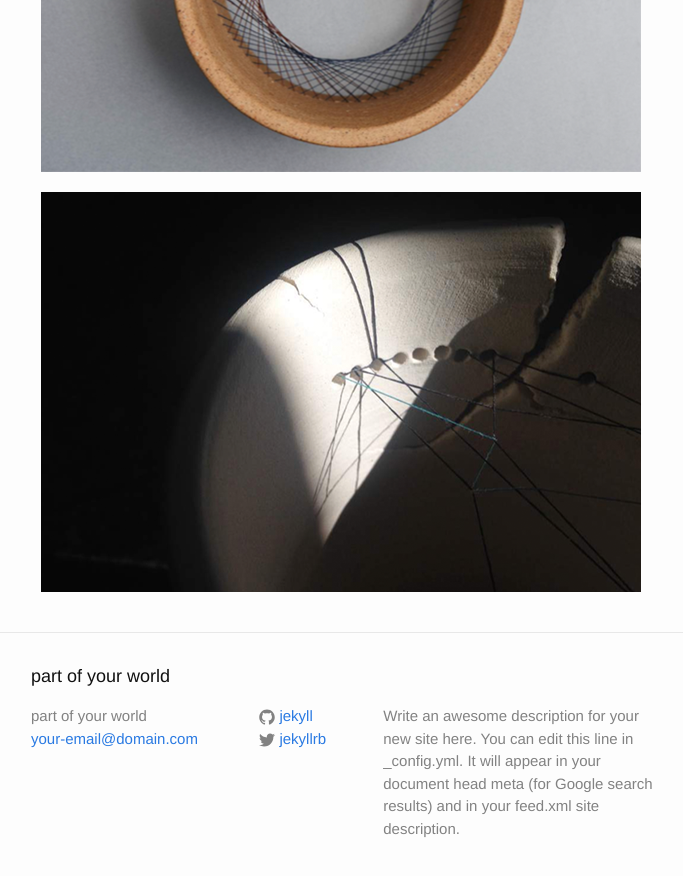
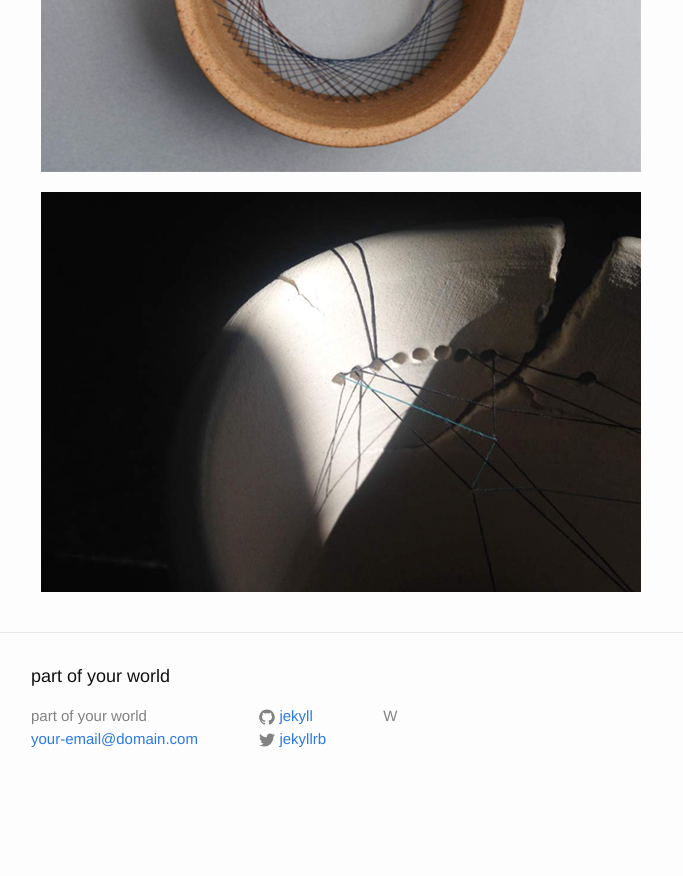
Before and after one commit to brillerkim/eunji, a Jekyll site: the page built from index.html, in a window 1280 px wide and 900 px high, scrolled down 1337 px. Shown: the top 876 px of the window, without its empty margins (269-952 px from the left). Built offline with Jekyll 4.4.1, drawn with Linux system fonts in a browser that asks for light colours; after the commit the page ends 2147 px from its top, so only the background shows below that.

Commit message:
2017. 6. 23
description test

```diff
--- a/_config.yml
+++ b/_config.yml
@@ -2,9 +2,7 @@
 title: part of your world
 email: your-email@domain.com
 description: > # this means to ignore newlines until "baseurl:"
-  Write an awesome description for your new site here. You can edit this
-  line in _config.yml. It will appear in your document head meta (for
-  Google search results) and in your feed.xml site description.
+  W
 baseurl: "/mename/" # the subpath of your site, e.g. /blog/
 url: "https://arai-youn.github.io/mename/" # the base hostname & protocol for your site
 twitter_username: jekyllrb
```
